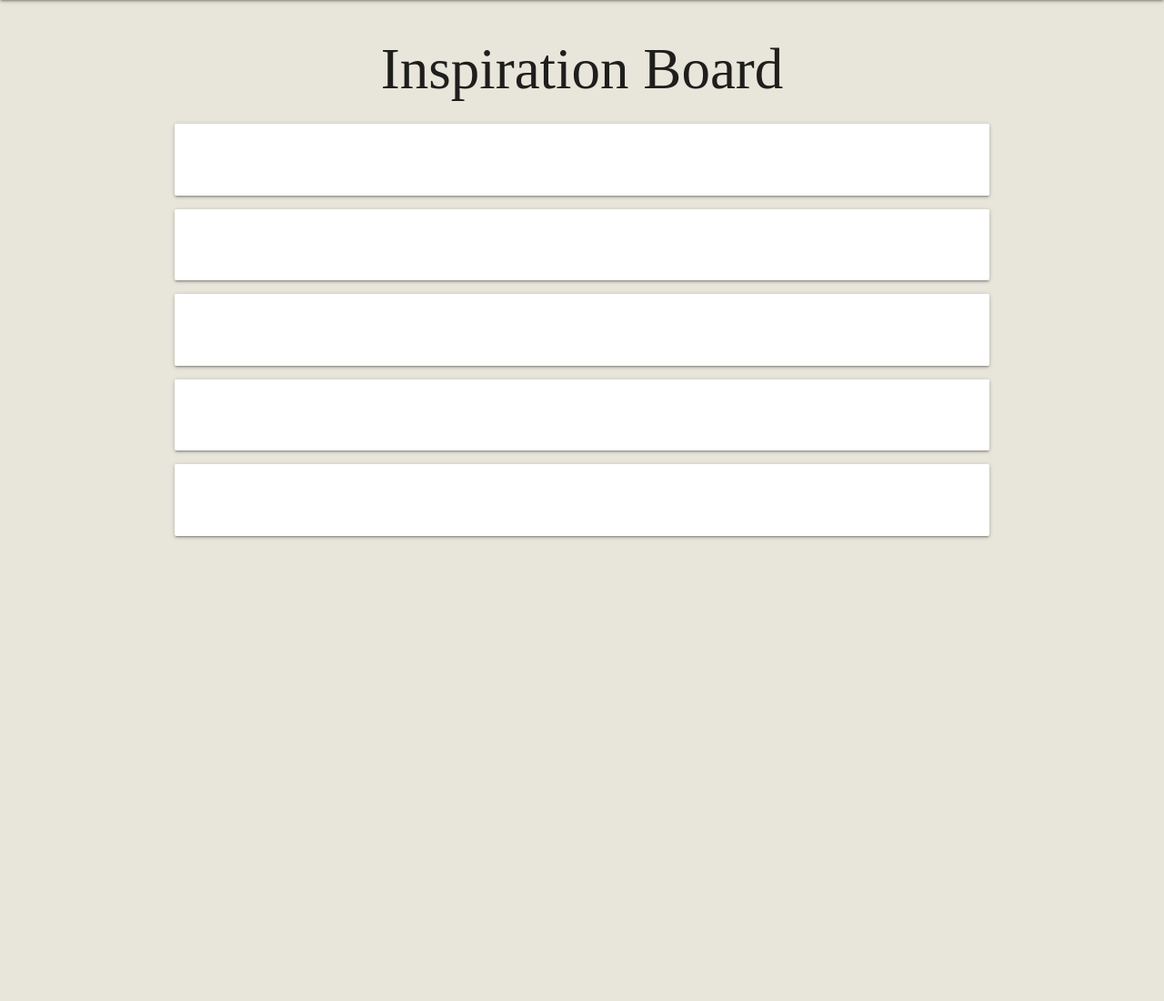
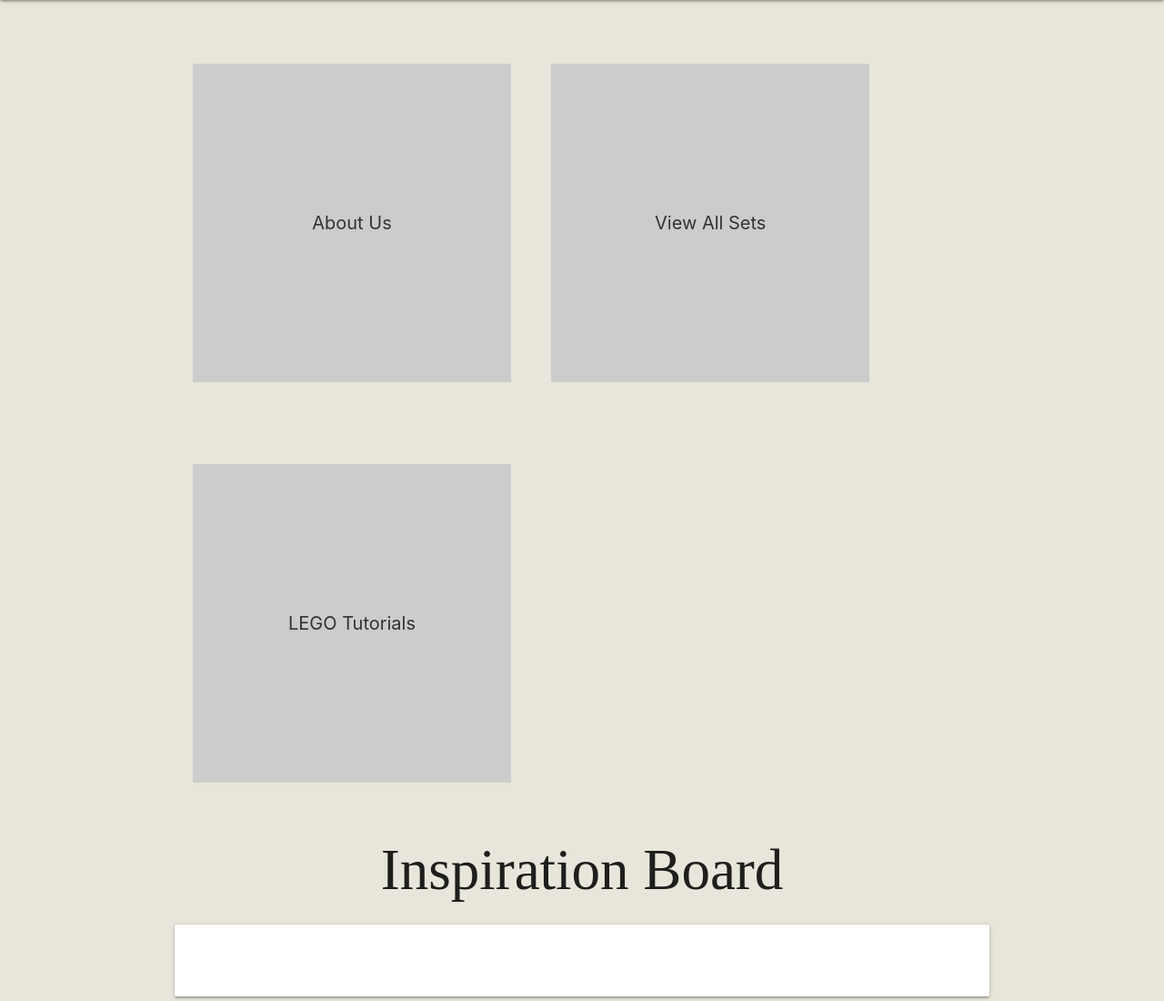
Before and after one commit to jimcreel/BrickByBrick, a Django app: page / in a window 1280 px wide. Shown: the part 64-1164 px from the top of the page at 91% size. Before the commit the page ends 656 px from the top, so only its background shows below. Run offline with Django 4.2, Linux system fonts and the light colour scheme; data that the repository does not hold is empty; some web fonts are replaced.

Commit message:
Added border/ boxes to the homepage

```diff
--- a/brickbybrick/main_app/static/css/home.css
+++ b/brickbybrick/main_app/static/css/home.css
@@ -8,3 +8,33 @@ body {
     font-family: 'Glegoo', serif;
     text-align: center;
 }
+
+/* this will display the block on our homepage*/
+.box {
+	display: inline-block;
+	width: 350px;
+	height: 350px;
+	background-color: #ccc;
+	margin: 20px;
+    margin-top: 70px;
+	padding: 20px;
+	box-sizing: border-box;
+	text-align: center;
+	font-size: 20px;
+}
+
+/* This will make the fonts to be in the center of the box in the homepage */
+.box a {
+    display: flex;
+    justify-content: center;
+    align-items: center;
+    color: #333;
+    text-decoration: none;
+    height: 100%;
+}
+
+#boxThree:hover {
+    background-image: url("https://i0.wp.com/www.sauguspubliclibrary.org/wp-content/uploads/2018/12/lego-gif.gif?fit=300%2C225&ssl=1");
+    background-size: cover;
+    border-image-repeat: no-repeat;
+}
--- a/brickbybrick/main_app/templates/home.html
+++ b/brickbybrick/main_app/templates/home.html
@@ -4,6 +4,21 @@
 {% load static %}
 <link rel="stylesheet" href="{% static 'css/style.css' %}">
 <link rel="stylesheet" href="{% static 'css/home.css' %}">
+
+<body>
+	<div class="box">
+		<a href="{% url 'about'%}">About Us</a>
+	</div>
+	<div class="box">
+       {% comment %} Placeholder for now  {% endcomment %}
+		<a href="view-all-sets.html">View All Sets</a>
+	</div>
+	<div class="box" id="boxThree">
+     {% comment %} Placeholder for now  {% endcomment %}
+		<a href="lego-tutorials.html">LEGO Tutorials</a>
+	</div>
+</body>
+
 
 <h1 id="headerBoard">Inspiration Board</h1>
 {% for set in sets %}
```
Also changed, not shown: brickbybrick/main_app/static/images/lego-walking-gif.webp (added).
